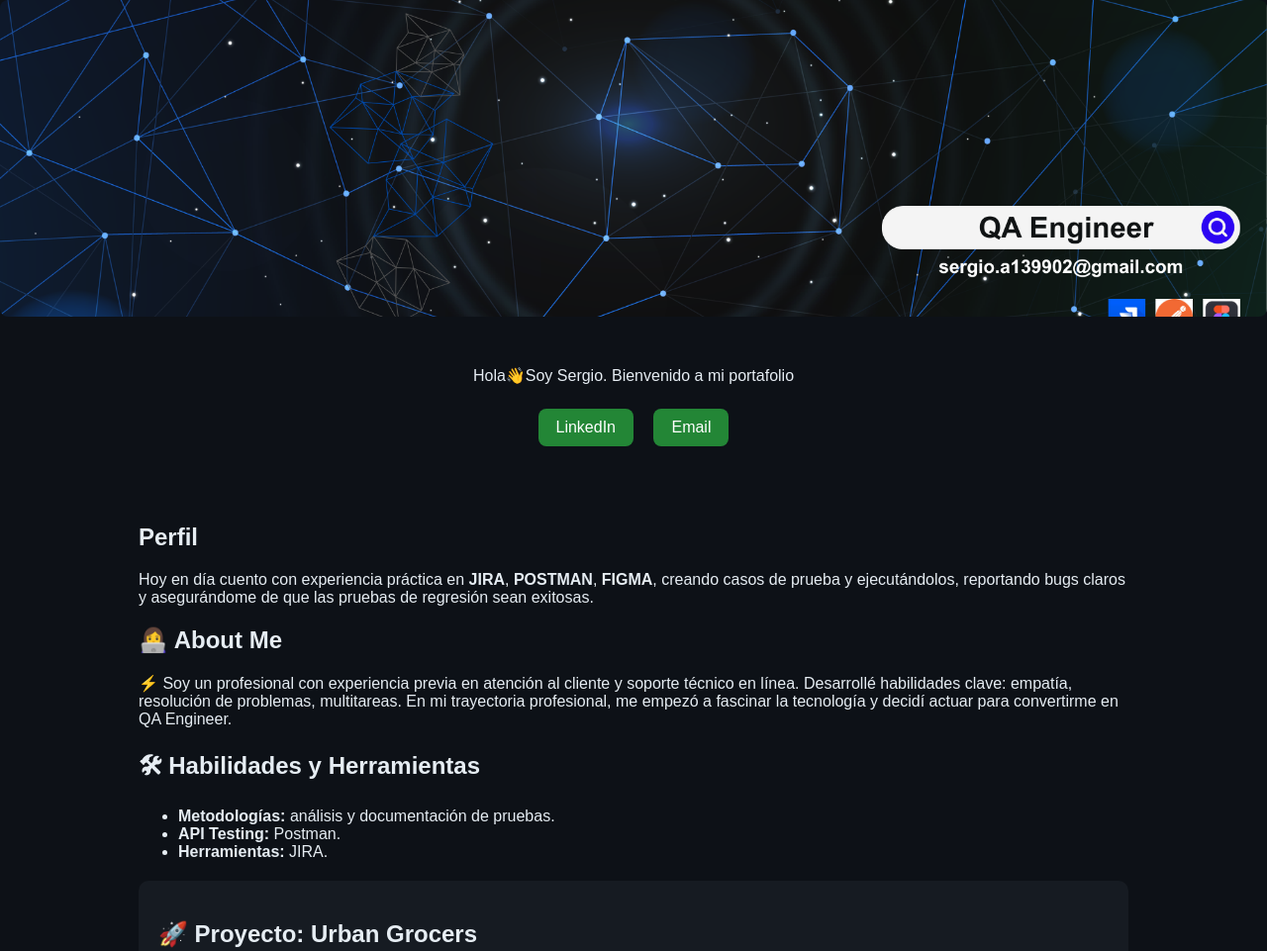
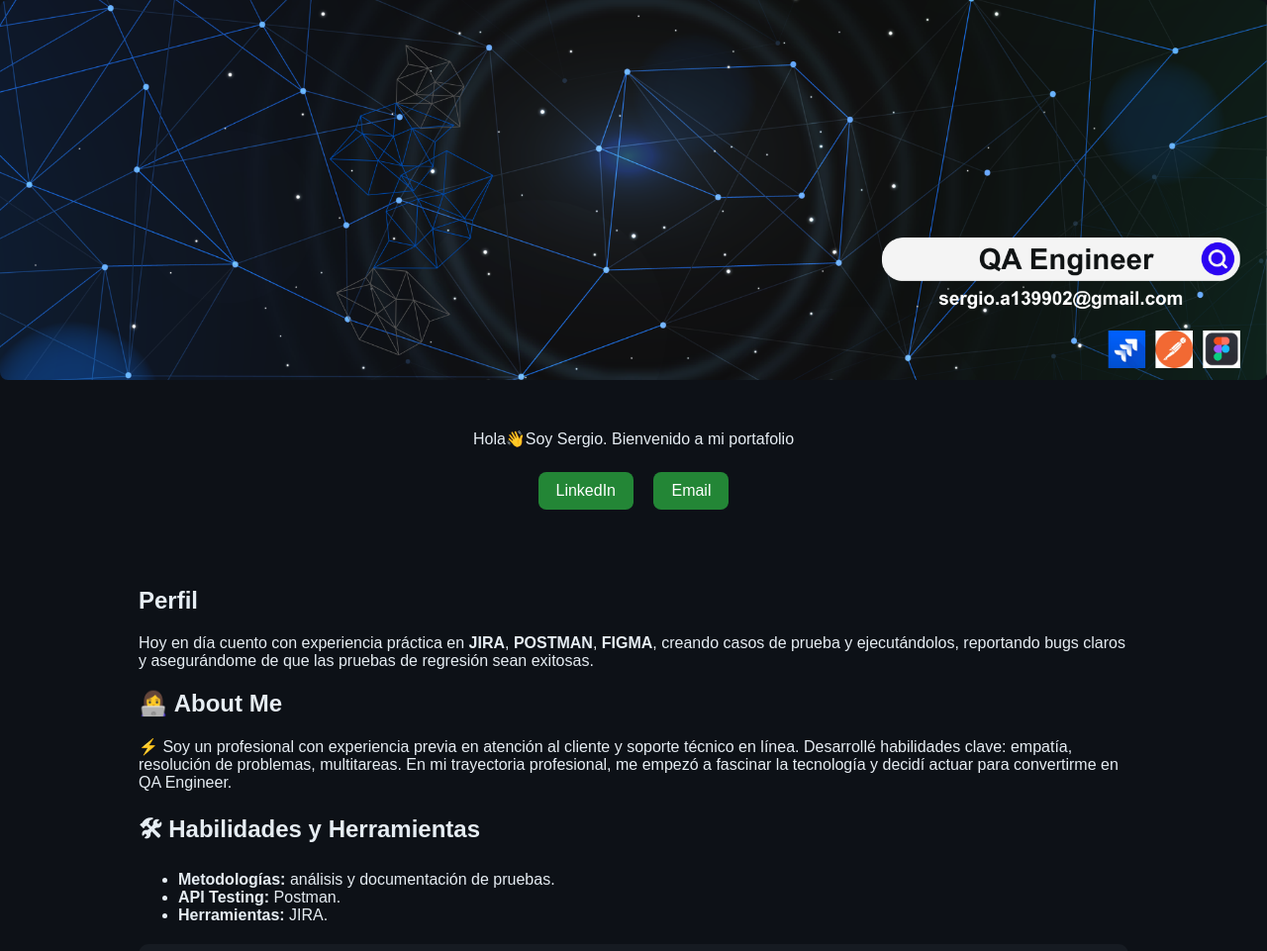
Before and after one commit to sergioarturomc/sergioarturomc.github.io, a plain HTML site: page index.html in a window 1280 px wide. Shown: the top 961 px of the page at 99% size. Drawn offline with Linux system fonts and the light colour scheme.

Commit message:
Update style.css

```diff
--- a/style.css
+++ b/style.css
@@ -1,6 +1,12 @@
 
 body{margin:0;font-family:Arial,sans-serif;background:#0d1117;color:#e6edf3}
-.hero{position:relative;text-align:center}.hero img{width:100%;max-height:320px;object-fit:cover}
+.hero{position:relative;text-align:center}..hero img{
+    width:100%;
+    height:360px;
+    object-fit:cover;
+    object-position:center center;
+    display:block;
+}
 .overlay{padding:30px}.buttons a{display:inline-block;margin:8px;padding:10px 18px;background:#238636;color:#fff;text-decoration:none;border-radius:8px}
 .container{max-width:1000px;margin:auto;padding:20px}
 .card{background:#161b22;padding:20px;border-radius:10px;margin:20px 0}
```
